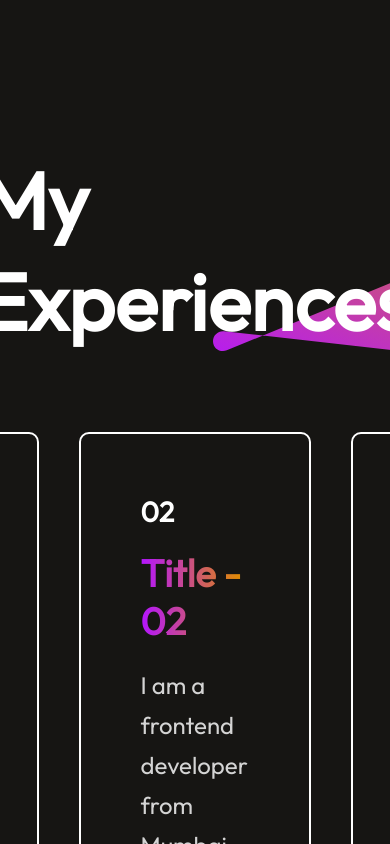
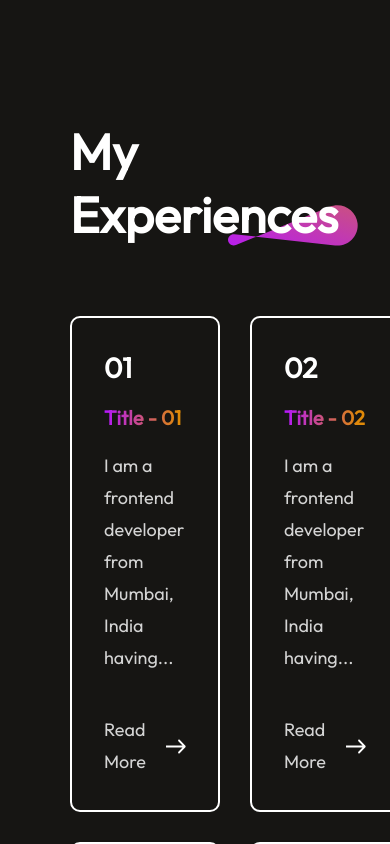
Before and after one commit to pradeeparihar/portfolio-prp, a React (Vite) app: page / in a window 390 px wide. Shown: the part 2140-2984 px from the top of the page. Built offline with nearby package versions, Linux system fonts and the light colour scheme.

Commit message:
Experiences Responsive - Completed

```diff
--- a/src/Components/Experiences/experiences.css
+++ b/src/Components/Experiences/experiences.css
@@ -77,3 +77,45 @@
     align-items: center;
     margin-top: 20px;
 }
+
+@media (max-width:768px) {
+    .experiences {
+        align-items: start;
+        gap: 70px;
+        margin: 20px 70px;
+    }
+
+    .experiences-title h1 {
+        padding: 0;
+        font-size: 50px;
+    }
+
+    .experiences-title img {
+        width: 130px;
+        margin-right: -20px;
+    }
+
+    .experience-format {
+        gap: 20px;
+        padding: 32px;
+    }
+
+    .experience-format h2 {
+        font-size: 20px;
+    }
+
+    .experience-format p {
+        font-size: 18px;
+        line-height: 32px;
+        max-width: 300px;
+    }
+
+    .experience-readmore img {
+        width: 20px;
+    }
+
+    .experiences-container {
+        grid-template-columns: 1fr 1fr;
+        gap: 30px;
+    }
+}
```
